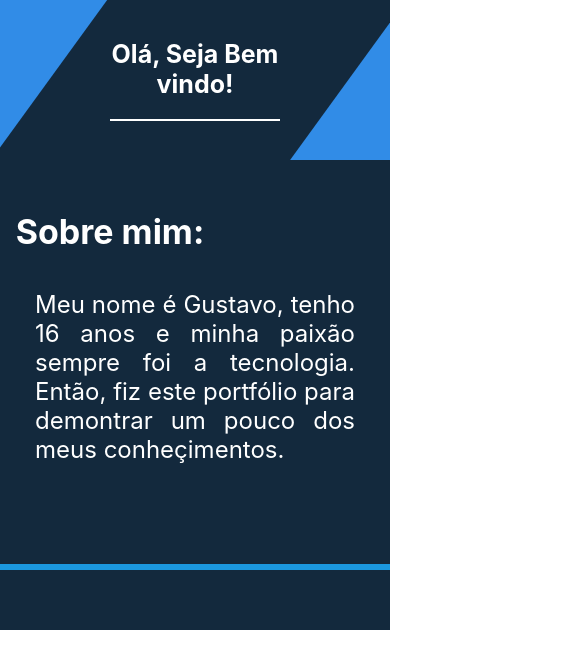
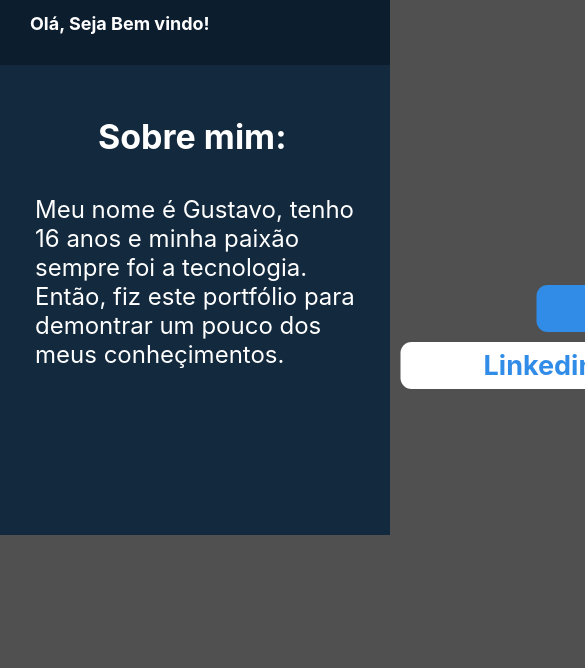
Before and after one commit to GustavoLobo0/Portifolio, a React (Create React App) app: page / in a window 390 px wide. Shown: the top 668 px of the page, 585 px wide, since content can reach past the window. Built offline with nearby package versions, Linux system fonts and the light colour scheme.

Commit message:
update geral

```diff
--- a/src/App.js
+++ b/src/App.js
@@ -1,11 +1,13 @@
 import { Header } from "./Componentes/Header/index.js";
 import { PrimeiroConteudo } from "./Componentes/PrimeiroConteudo/index.js";
+import { RedeSociais } from "./Componentes/RedeSociais/RedeSociais.js";
 
 export default function App() {
   return (
     <>
       <Header />
       <PrimeiroConteudo />
+      <RedeSociais />
     </>
   );
 }
--- a/src/Componentes/Header/Header.css
+++ b/src/Componentes/Header/Header.css
@@ -1,158 +1,63 @@
 header {
-    background-color: #13293D;
-    color: white;
-    padding: 20px;
-    text-align: center;
-    font-size: 24px;
-    position: relative;
-    height: 120px;
+    background-color: #0c1d2e;
+    height: 65px;
+    overflow: hidden;
+}
+
+.title {
+    font-size: 28px;
     display: flex;
     align-items: center;
-    justify-content: center;
-    overflow: hidden;
-}
-.retangulo1, .retangulo2{
-    position: absolute;
-    top: -65px;
-    width: 500px;
-    height: 300px;
-    background-color: #318CE7;
-    transform: rotate(126deg);
-}
-.retangulo1 {
-    right: -150px;
+    justify-content: start;
+    color: white;
+    margin-top: 13px;
+    margin-left: 30px;
 }
 
-.retangulo2 {
-    left:-150px;
-}
 
-h1 {
-    border-bottom: 2px solid #ffffff;
-    width: 670px;
-    margin: 0;
-    padding-bottom: 20px;
-    font-size: 64px;
-}
 
-@media (max-width: 1800px) {
-    .retangulo1 {
-        right: -200px;
-    }
+@media (max-width: 743px) {
+    .title {
+        font-size: 27px;
 
-    .retangulo2 {
-        left: -200px;
-    }
-
-}
-@media (max-width: 1400px) {
-    .retangulo1 {
-        right: -270px;
-    }
-
-    .retangulo2 {
-        left: -270px;
     }
 }
 
-@media (max-width: 1000px) {
-    .retangulo1 {
-        right: -300px;
-    }
+@media (max-width: 650px) {
 
-    .retangulo2 {
-        left: -300px;
-    }
-    h1{
-        font-size: 47px;
-        width: 490px;
-    }
-}
-
-@media (max-width: 800px) {
-    .retangulo1 {
-        right: -320px;
-    }
-
-    .retangulo2 {
-        left: -320px;
-    }
-    h1{
-        font-size: 44px;
-        border-bottom: 2px solid #ffffff;
-        width: 450px;
-    }
-}
-@media (max-width: 743px) {
-    .retangulo1 {
-        right: -360px;
-    }
-
-    .retangulo2 {
-        left: -360px;
-    }
-    h1{
-        font-size: 43px;
-    }
-}
-@media (max-width: 650px) {
-    .retangulo1 {
-        right: -370px;
-    }
-
-    .retangulo2 {
-        left: -370px;
-    }
-    h1{
-        font-size: 40px;
-
-        border-bottom: 2px solid #ffffff;
-        width: 410px;
+    .title {
+        font-size: 25px;
     }
 }
 
 @media (max-width: 576px) {
-    .retangulo1 {
-        right: -390px;
-    }
-    h1{
-        font-size: 38px;
-        border-bottom: 2px solid #ffffff;
-        width: 370px;
-    }
-
-    .retangulo2 {
-        left: -390px;
+    .title {
+        font-size: 23px;
     }
 }
+
 @media (max-width: 510px) {
-    h1{
-        font-size: 32px;
+    .title {
+        font-size: 22px;
 
-        border-bottom: 2px solid #ffffff;
-        width: 330px;
     }
 }
 
 @media (max-width: 478px) {
-    h1{
-        font-size: 30px;
-        border-bottom: 2px solid #ffffff;
+    .title {
+        font-size: 21px;
         width: 300px;
     }
 }
+
 @media (max-width: 450px) {
-    h1{
-        font-size: 30px;
-        border-bottom: 2px solid #ffffff;
-        width: 250px;
+    .title {
+        font-size: 20px;
     }
 }
 
 @media (max-width: 415px) {
-    h1{
-        font-size: 25px;
-        border-bottom: 2px solid #ffffff;
-        width: 170px;
+    .title {
+        font-size: 18px;
     }
 }
--- a/src/Componentes/Header/index.js
+++ b/src/Componentes/Header/index.js
@@ -3,9 +3,7 @@ import "./Header.css";
 export function Header() {
     return (
         <header>
-            <h1>Olá, Seja Bem vindo!</h1>
-                <div className="retangulo1"></div>
-                <div className="retangulo2"></div>
+            <h1 className="title">Olá, Seja Bem vindo!</h1>
         </header>
     );
 }
--- a/src/Componentes/PrimeiroConteudo/index.js
+++ b/src/Componentes/PrimeiroConteudo/index.js
@@ -7,13 +7,6 @@ export function PrimeiroConteudo() {
                 <div className="fundoQuadrado"></div>
                     <h2>Sobre mim:</h2>
                     <p className="apresentaçao">Meu nome é Gustavo, tenho 16 anos e minha paixão sempre foi a tecnologia. Então, fiz este portfólio para demontrar um pouco dos meus conheçimentos.</p>
-
-                    <div className="linhas">
-                        <div className="linha1"></div>
-                        <div className="linha2"></div>
-                    </div>
-                    <div className="linha3"></div>
-
             </div>
         </>
     )
--- a/src/Componentes/PrimeiroConteudo/style.css
+++ b/src/Componentes/PrimeiroConteudo/style.css
@@ -11,7 +11,7 @@
 
 h2{
     font-size: 50px;
-    top: 60px;
+    top: 30px;
     left: 240px;
     color: white;
     position: absolute;
@@ -20,11 +20,11 @@ h2{
 .apresentaçao{
     color: white;
     position: absolute;
-    top: 160px;
+    top: 130px;
     left: 120px;
     width: 490px;
     font-size: 33px;
-    text-align: justify;
+
 }
 
 .linha1, .linha2, .linha3 {
@@ -56,30 +56,37 @@ h2{
 }
 
 @media (max-width: 1600px){
-    .linha1{
-        left: -40px;
+
+    .linha3{
+        left: 832px;
     }
     .linha2{
-        left: 100px;
+        transform: translate(380px, -234px) rotate(-63deg);
+        width:434px;
     }
-    .linha3{
-        left: 909px;
+
+    .fundoQuadrado {
+        height: 540px;
     }
+
 }
 @media (max-width: 1500px){
     .linhas{
-        left: -50px;
-        position: relative;
+        left: -203px;
     }
     .linha3{
-        left: 859px;
+        left: 832px;
+    }
+    .linha2{
+        transform: translate(380px, -234px) rotate(-63deg);
+        width:434px;
     }
 }
 
 @media (max-width: 1500px){
     .apresentaçao{
         left: 60px;
-        text-align:justify;
+
     }
     h2{
         left: 180px;
@@ -88,10 +95,12 @@ h2{
 
 @media (max-width: 1300px){
     .linhas{
-        left: -203px;
+        left: -103px;
+        position: relative;
+
     }
     .linha3{
-        left: 590px;
+        left: 730px;
     }
     .linha2{
         transform: translate(380px, -234px) rotate(-63deg);
@@ -106,14 +115,14 @@ h2{
 @media (max-width: 1300px){
     .apresentaçao{
         left: 60px;
-        font-size: 27px;
+        font-size: 28px;
         width: 380px;
-        top: 120px;
-        text-align:justify;
+        top: 110px;
+
     }
     h2{
-        left: 170px;
-        font-size: 34px;
+        transform: translateX(-14%);
+        font-size: 40px;
     }
 }
 
@@ -141,7 +150,7 @@ h2{
         left: 50%;
         transform: translateX(-50%);
         top: 106px;
-        text-align: justify;
+
     }
     h2{
         top: 30px;
@@ -157,7 +166,7 @@ h2{
         font-size: 31px;
         width: 400px;
         top: 106px;
-        text-align:justify;
+
     }
     h2{
         top: 30px;
@@ -172,7 +181,7 @@ h2{
         font-size: 31px;
         width: 400px;
         top: 106px;
-        text-align:justify;
+
     }
     h2{
         top: 30px;
@@ -187,7 +196,7 @@ h2{
         font-size: 31px;
         width: 400px;
         top: 106px;
-        text-align:justify;
+
     }
     h2{
         top: 30px;
@@ -203,7 +212,7 @@ h2{
         font-size: 31px;
         width: 400px;
         top: 106px;
-        text-align:justify;
+
     }
     h2{
         top: 30px;
@@ -218,11 +227,10 @@ h2{
         font-size: 28px;
         width: 350px;
         top: 106px;
-        text-align:justify;
+
     }
     h2{
         top: 30px;
-        transform: translateX(-50%);
         font-size: 34px;
     }
 }
@@ -232,7 +240,7 @@ h2{
         font-size: 28px;
         width: 350px;
         top: 106px;
-        text-align:justify;
+
     }
     h2{
         top: 30px;
@@ -246,12 +254,13 @@ h2{
         font-size: 24px;
         width: 320px;
         top: 106px;
-        text-align:justify;
+
     }
     h2{
+
         top: 23px;
-        left: 110px;
         font-size: 34px;
+        width: 60%;
     }
 }
 @media (max-width: 400px){
--- /dev/null
+++ b/src/Componentes/RedeSociais/RedeSociais.js
@@ -0,0 +1,14 @@
+import "./style.css";
+import { SVGInstagram } from "../icons/SVGInstagram";
+
+export function RedeSociais() {
+    return (
+        <>
+            <div className="sociais">
+                <div className="titulo"><p>Redes Sociais</p></div>
+                <div className="instagram"> <div className="Instagram"></div><p>Instagram</p></div>
+                <div className="linkedin"><p>Linkedin</p></div>
+            </div>
+        </>
+    )
+}
--- /dev/null
+++ b/src/Componentes/RedeSociais/style.css
@@ -0,0 +1,63 @@
+.sociais {
+    height: 200px;
+    overflow: hidden;
+    position: relative;
+    top: -260px;
+    right: -46%;
+    width: 800px;
+}
+.titulo {
+    background-color: #318CE7;
+    top: 10px;
+    left: 62%;
+    transform: translateX(-50%);
+}
+
+.titulo, .instagram, .linkedin {
+    width: 277px;
+    height: 47px;
+    border-radius: 11px;
+    display: flex;
+    justify-content: center;
+    align-items: center;
+    position: absolute;
+}
+.titulo p, .instagram p, .linkedin p{
+    font-weight: 700;
+    font-size: 27px;
+
+}
+
+
+
+.titulo p {
+    color: white;
+    text-align: center;
+
+}
+
+.instagram {
+    background-color: #ffffff;
+    top: 67px;
+    left: 640px;
+    transform: translateX(-50%);
+}
+
+.instagram p {
+    color: #318CE7;
+    text-align: center;
+
+}
+
+.linkedin {
+    background-color: #ffffff;
+    top: 67px;
+    left: 360px;
+    transform: translateX(-50%);
+}
+
+.linkedin p {
+    color: #318CE7;
+    text-align: center;
+
+}
--- a/src/index.css
+++ b/src/index.css
@@ -5,6 +5,7 @@ body {
     sans-serif;
   -webkit-font-smoothing: antialiased;
   -moz-osx-font-smoothing: grayscale;
+  background-color: #505050;
 }
 
 code {
```
Also changed, not shown: src/Componentes/icons/SVGInstagram.jsx (added, +13 -0 lines), public/Imagens/Instagram Logo.svg (added), public/Imagens/Linkedin Logo.svg (added).
